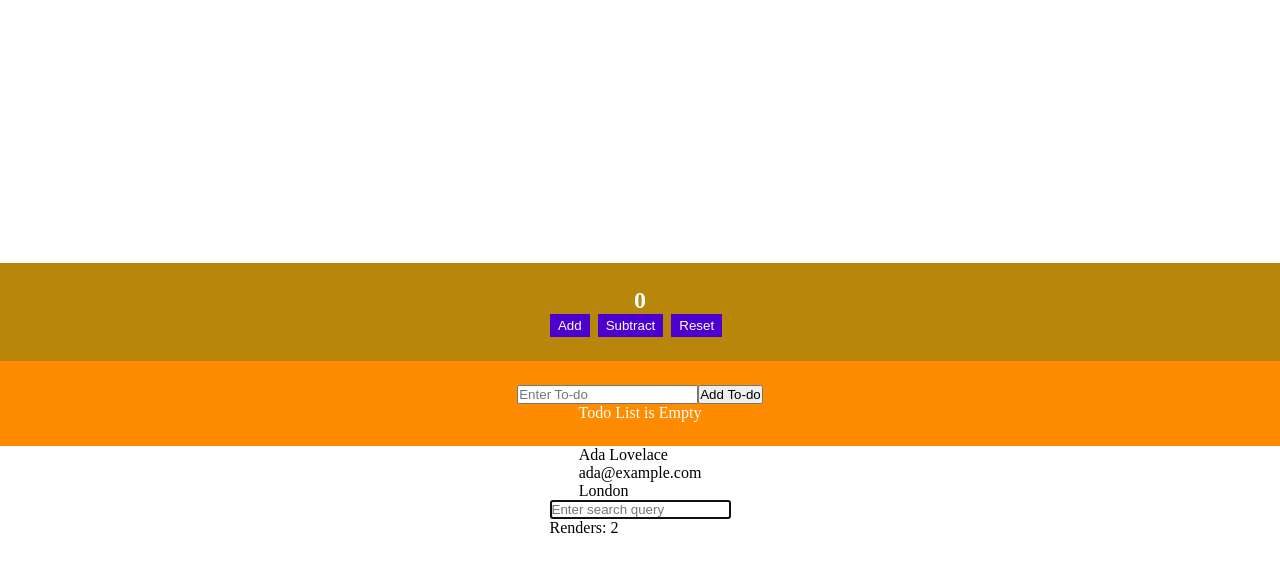
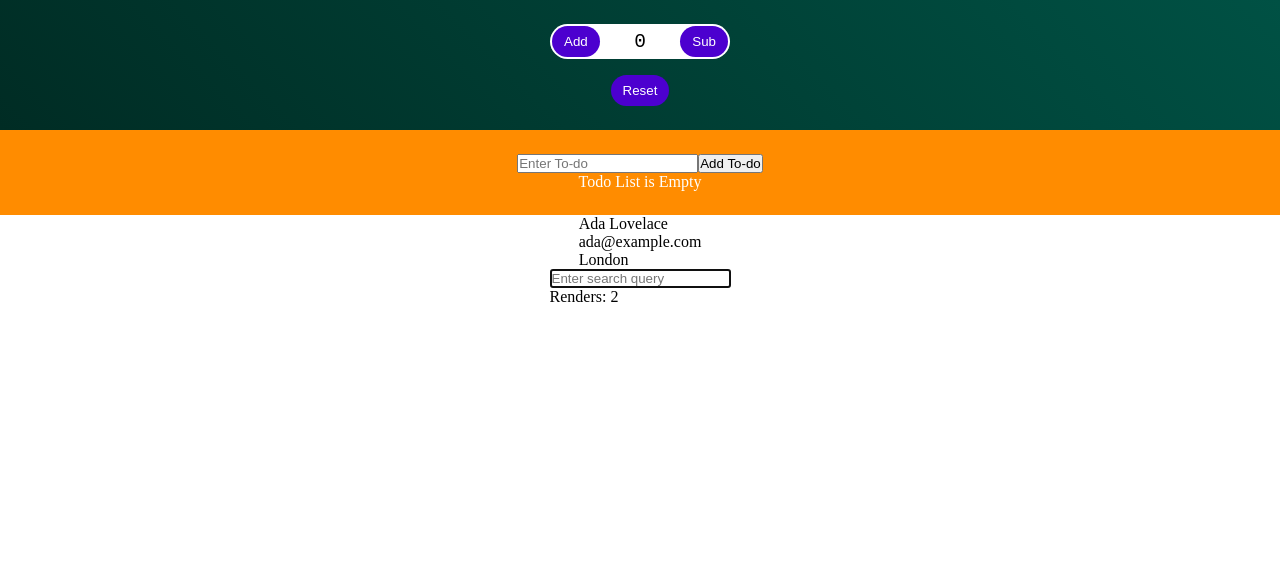
Before and after one commit to Adebayorr/react-hooks, a React (Vite) app: page / in a window 1280 px wide. Shown: the top 572 px of the page. Built offline with nearby package versions, Linux system fonts and the light colour scheme.

Commit message:
add styling to Counter component

```diff
--- a/src/App.css
+++ b/src/App.css
@@ -1,7 +1,7 @@
 #root {
     display: flex;
     flex-direction: column;
-    justify-content: center;
+    justify-content: start;
     align-items: center;
     width: 100%;
     height: 100vh;
@@ -14,16 +14,36 @@
     padding: 24px;
 }
 
+.counter-gui {
+    background-color: white;
+    display: flex;
+    justify-content: space-between;
+    width: 180px;
+    margin: 0 auto;
+    align-items: center;
+    gap: 8px;
+    padding: 2px;
+    border-radius: 32px;
+    margin-bottom: 16px;
+}
+
+.count-value {
+    color: black;
+    flex-grow: 1;
+    font-weight: 400;
+    font-family: monospace;
+}
+
 .counter {
-    background-color: darkgoldenrod;
+    background: linear-gradient(45deg, #002C24, #005144);
 }
 
 .counter-btn {
-    padding: 4px 8px;
-    margin-right: 8px;
+    padding: 8px 12px;
     color: inherit;
     border: none;
     background-color: rgb(76, 0, 207);
+    border-radius: 32px;
 }
 
 .todo-container {
--- a/src/components/Counter.jsx
+++ b/src/components/Counter.jsx
@@ -8,15 +8,17 @@ function Counter() {
     const resetCount = () => setCount(0)
     return (
         <div className="counter">
-            <h2>{count}</h2>
+           <div className="counter-gui">
                 <button
                     onClick={addToCount}
                     className="counter-btn"
                 >Add</button>
+                <h2 className="count-value">{count}</h2>
                 <button
                     onClick={reduceCount}
                     className="counter-btn"
-            >Subtract</button>
+                >Sub</button>
+           </div>
             <button
                 onClick={resetCount}
                 className="counter-btn"
```
Lines whose indentation alone changed are shown as unchanged.
